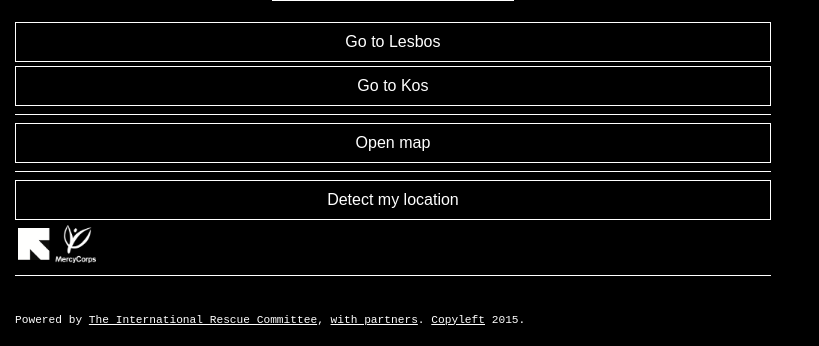
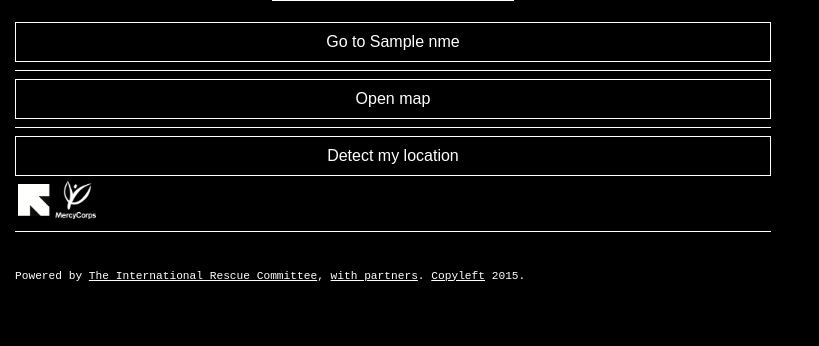
Before and after one commit to benrito/refugeeinfo.eu, a Django app: template main/templates/landing.html in a window 1280 px wide. Shown: the part 95-441 px from the top of the page, without its empty margins (0-819 px from the left). Run offline with Django 3.2, Linux system fonts and the light colour scheme; the template is opened without the code that fills it: most values are stand-ins (such as "Sample title", 1, 10 or a date in 2020).

Commit message:
untested commit of improved landing view

```diff
--- a/main/templates/landing.html
+++ b/main/templates/landing.html
@@ -104,8 +104,13 @@
         {% endfor %}
     </p>
 
-    <button onclick="goToPage('lesbos')" style="margin-bottom: 4px;">Go to Lesbos</button>
-    <button onclick="goToPage('kos')">Go to Kos</button>
+    {% for slg, nme in locations.items %}
+        {% if forloop.counter0 %}
+            <button onclick="goToPage('{{ slg }}')" style="margin-top: 4px;">Go to {{ nme }}</button>
+        {% else %}
+            <button onclick="goToPage('{{ slg }}')">Go to {{ nme }}</button>
+        {% endif %}
+    {% endfor %}
     <hr/>
     <button onclick="location.href = '/map/'">Open map</button>
     <hr/>
```
Also changed, not shown: main/views.py (+10 -0 lines).
